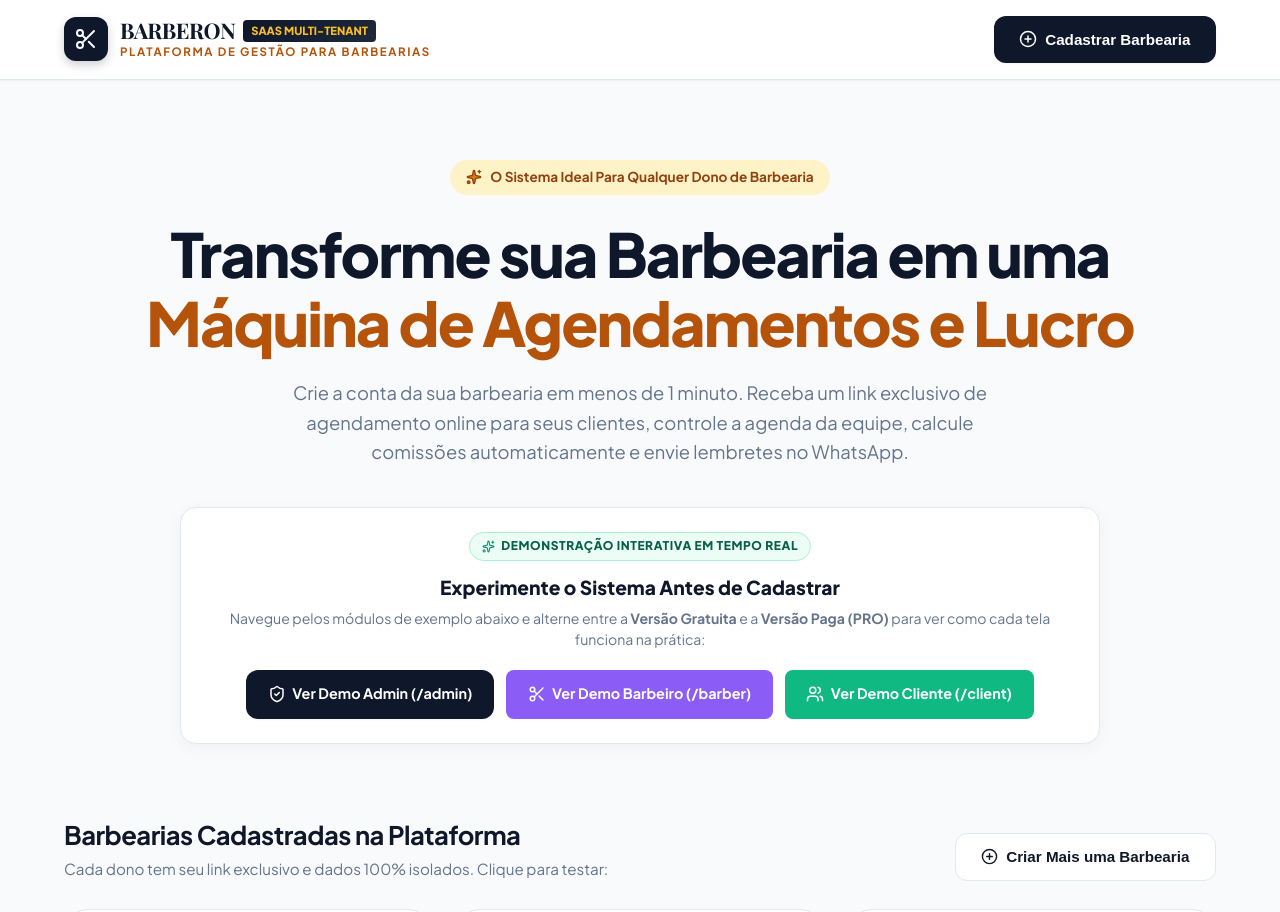
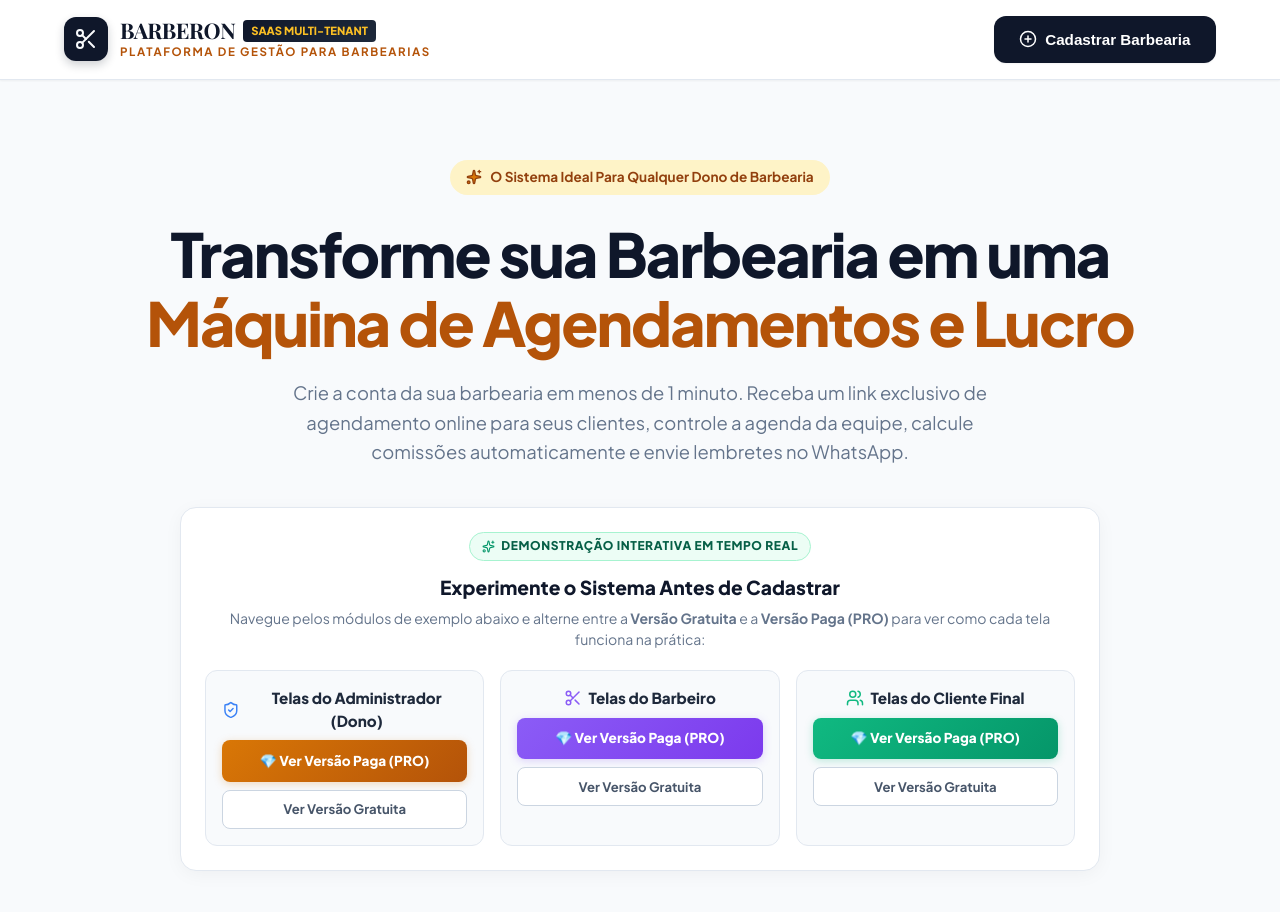
Before and after one commit to benhursmonteiro-ui/BarberON, a Next.js app in the folder barbearia-app/: page / in a window 1280 px wide. Shown: the top 912 px of the page. Built offline with nearby package versions, Linux system fonts and the light colour scheme; no server answers; a web font is replaced by a local one.

Commit message:
feat: botoes dedicados para versao paga e gratis na home e leitura de ?plan= em todas as demos

```diff
--- a/barbearia-app/src/app/page.tsx
+++ b/barbearia-app/src/app/page.tsx
@@ -262,48 +262,144 @@ export default function SaaSPlatformHome() {
             Navegue pelos módulos de exemplo abaixo e alterne entre a <strong>Versão Gratuita</strong> e a <strong>Versão Paga (PRO)</strong> para ver como cada tela funciona na prática:
           </p>
 
-          <div style={{ display: 'flex', justifyContent: 'center', gap: '0.75rem', flexWrap: 'wrap' }}>
+          <div style={{ display: 'grid', gridTemplateColumns: 'repeat(auto-fit, minmax(260px, 1fr))', gap: '1rem', marginTop: '1rem' }}>
+            {/* Box Admin */}
+            <div style={{ background: '#f8fafc', border: '1px solid #e2e8f0', borderRadius: '12px', padding: '1rem', textAlign: 'center' }}>
+              <div style={{ fontWeight: 800, fontSize: '0.95rem', color: '#1e293b', marginBottom: '0.5rem', display: 'flex', alignItems: 'center', justifyContent: 'center', gap: '0.4rem' }}>
+                <ShieldCheck size={18} color="#3b82f6" /> Telas do Administrador (Dono)
+              </div>
+              <div style={{ display: 'flex', flexDirection: 'column', gap: '0.5rem' }}>
                 <Link
-              href="/admin"
-              className="btn-primary"
-              style={{ padding: '0.85rem 1.35rem', fontSize: '0.9rem', textDecoration: 'none', display: 'inline-flex', alignItems: 'center', gap: '0.4rem' }}
-            >
-              <ShieldCheck size={18} /> Ver Demo Admin (/admin)
-            </Link>
-            <Link
-              href="/barber"
+                  href="/admin?plan=PRO"
                   style={{
-                padding: '0.85rem 1.35rem',
-                fontSize: '0.9rem',
+                    padding: '0.65rem 1rem',
+                    fontSize: '0.85rem',
                     textDecoration: 'none',
-                background: '#8b5cf6',
+                    background: 'linear-gradient(135deg, #d97706, #b45309)',
                     color: '#ffffff',
                     borderRadius: '8px',
-                fontWeight: 700,
-                display: 'inline-flex',
+                    fontWeight: 800,
+                    boxShadow: '0 2px 8px rgba(217, 119, 6, 0.25)',
+                    display: 'flex',
                     alignItems: 'center',
+                    justifyContent: 'center',
                     gap: '0.4rem'
                   }}
                 >
-              <Scissors size={18} /> Ver Demo Barbeiro (/barber)
+                  💎 Ver Versão Paga (PRO)
                 </Link>
                 <Link
-              href="/client"
+                  href="/admin?plan=FREE"
                   style={{
-                padding: '0.85rem 1.35rem',
-                fontSize: '0.9rem',
+                    padding: '0.55rem 1rem',
+                    fontSize: '0.82rem',
                     textDecoration: 'none',
-                background: '#10b981',
+                    background: '#ffffff',
+                    color: '#475569',
+                    border: '1px solid #cbd5e1',
+                    borderRadius: '8px',
+                    fontWeight: 700,
+                    display: 'flex',
+                    alignItems: 'center',
+                    justifyContent: 'center',
+                  }}
+                >
+                  Ver Versão Gratuita
+                </Link>
+              </div>
+            </div>
+
+            {/* Box Barbeiro */}
+            <div style={{ background: '#f8fafc', border: '1px solid #e2e8f0', borderRadius: '12px', padding: '1rem', textAlign: 'center' }}>
+              <div style={{ fontWeight: 800, fontSize: '0.95rem', color: '#1e293b', marginBottom: '0.5rem', display: 'flex', alignItems: 'center', justifyContent: 'center', gap: '0.4rem' }}>
+                <Scissors size={18} color="#8b5cf6" /> Telas do Barbeiro
+              </div>
+              <div style={{ display: 'flex', flexDirection: 'column', gap: '0.5rem' }}>
+                <Link
+                  href="/barber?plan=PRO"
+                  style={{
+                    padding: '0.65rem 1rem',
+                    fontSize: '0.85rem',
+                    textDecoration: 'none',
+                    background: 'linear-gradient(135deg, #8b5cf6, #7c3aed)',
                     color: '#ffffff',
                     borderRadius: '8px',
-                fontWeight: 700,
-                display: 'inline-flex',
+                    fontWeight: 800,
+                    boxShadow: '0 2px 8px rgba(139, 92, 246, 0.25)',
+                    display: 'flex',
                     alignItems: 'center',
+                    justifyContent: 'center',
                     gap: '0.4rem'
                   }}
                 >
-              <Users size={18} /> Ver Demo Cliente (/client)
+                  💎 Ver Versão Paga (PRO)
                 </Link>
+                <Link
+                  href="/barber?plan=FREE"
+                  style={{
+                    padding: '0.55rem 1rem',
+                    fontSize: '0.82rem',
+                    textDecoration: 'none',
+                    background: '#ffffff',
+                    color: '#475569',
+                    border: '1px solid #cbd5e1',
+                    borderRadius: '8px',
+                    fontWeight: 700,
+                    display: 'flex',
+                    alignItems: 'center',
+                    justifyContent: 'center',
+                  }}
+                >
+                  Ver Versão Gratuita
+                </Link>
+              </div>
+            </div>
+
+            {/* Box Cliente */}
+            <div style={{ background: '#f8fafc', border: '1px solid #e2e8f0', borderRadius: '12px', padding: '1rem', textAlign: 'center' }}>
+              <div style={{ fontWeight: 800, fontSize: '0.95rem', color: '#1e293b', marginBottom: '0.5rem', display: 'flex', alignItems: 'center', justifyContent: 'center', gap: '0.4rem' }}>
+                <Users size={18} color="#10b981" /> Telas do Cliente Final
+              </div>
+              <div style={{ display: 'flex', flexDirection: 'column', gap: '0.5rem' }}>
+                <Link
+                  href="/client?plan=PRO"
+                  style={{
+                    padding: '0.65rem 1rem',
+                    fontSize: '0.85rem',
+                    textDecoration: 'none',
+                    background: 'linear-gradient(135deg, #10b981, #059669)',
+                    color: '#ffffff',
+                    borderRadius: '8px',
+                    fontWeight: 800,
+                    boxShadow: '0 2px 8px rgba(16, 185, 129, 0.25)',
+                    display: 'flex',
+                    alignItems: 'center',
+                    justifyContent: 'center',
+                    gap: '0.4rem'
+                  }}
+                >
+                  💎 Ver Versão Paga (PRO)
+                </Link>
+                <Link
+                  href="/client?plan=FREE"
+                  style={{
+                    padding: '0.55rem 1rem',
+                    fontSize: '0.82rem',
+                    textDecoration: 'none',
+                    background: '#ffffff',
+                    color: '#475569',
+                    border: '1px solid #cbd5e1',
+                    borderRadius: '8px',
+                    fontWeight: 700,
+                    display: 'flex',
+                    alignItems: 'center',
+                    justifyContent: 'center',
+                  }}
+                >
+                  Ver Versão Gratuita
+                </Link>
+              </div>
+            </div>
           </div>
         </div>
       </section>
```
Also changed, not shown: barbearia-app/src/app/admin/page.tsx (+9 -1 lines), barbearia-app/src/app/barber/page.tsx (+9 -0 lines), barbearia-app/src/app/client/page.tsx (+9 -0 lines). Lines whose indentation alone changed are shown as unchanged.
